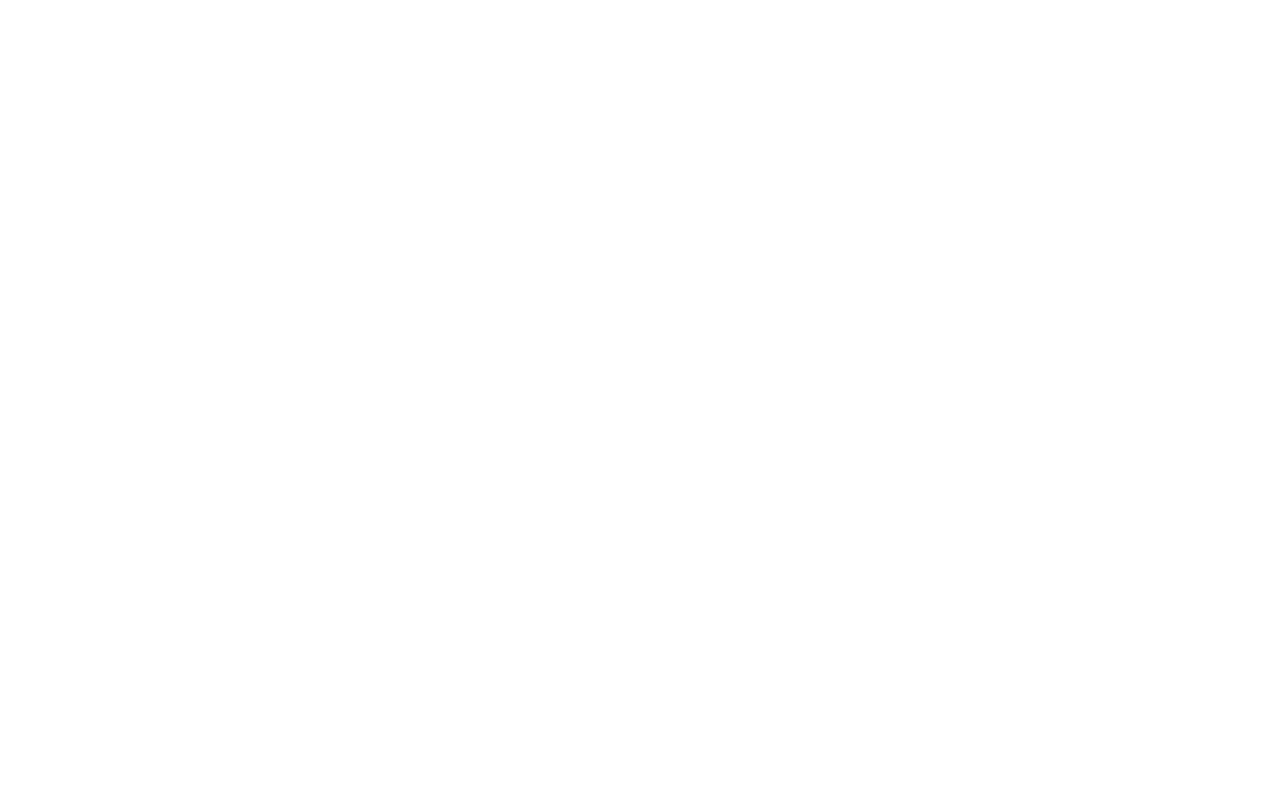
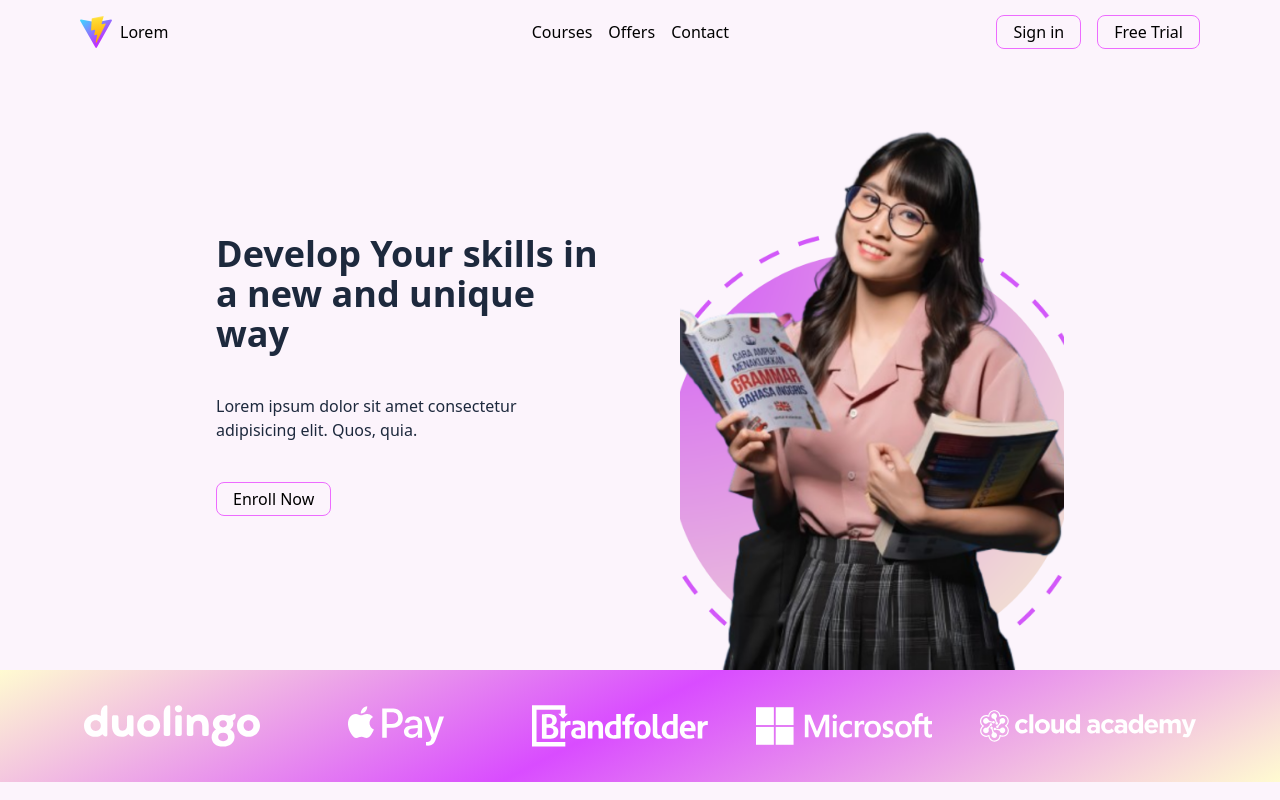
Before and after one commit to MUHAMADTEGARWIJAYA/Compro, a React (Vite) app: page / in a window 1280 px wide. Before the commit this address had no page. Shown: the top 800 px of the page. Built offline with nearby package versions, Linux system fonts and the light colour scheme.

Commit message:
first commit

```diff
--- a/src/App.tsx
+++ b/src/App.tsx
@@ -10,7 +10,7 @@
   return (
     <div>
       <Routes>
-        <Route path='/home' element=<LandingPage />/>
+        <Route path='/' element=<LandingPage />/>
       </Routes>
 
     </div>
```
